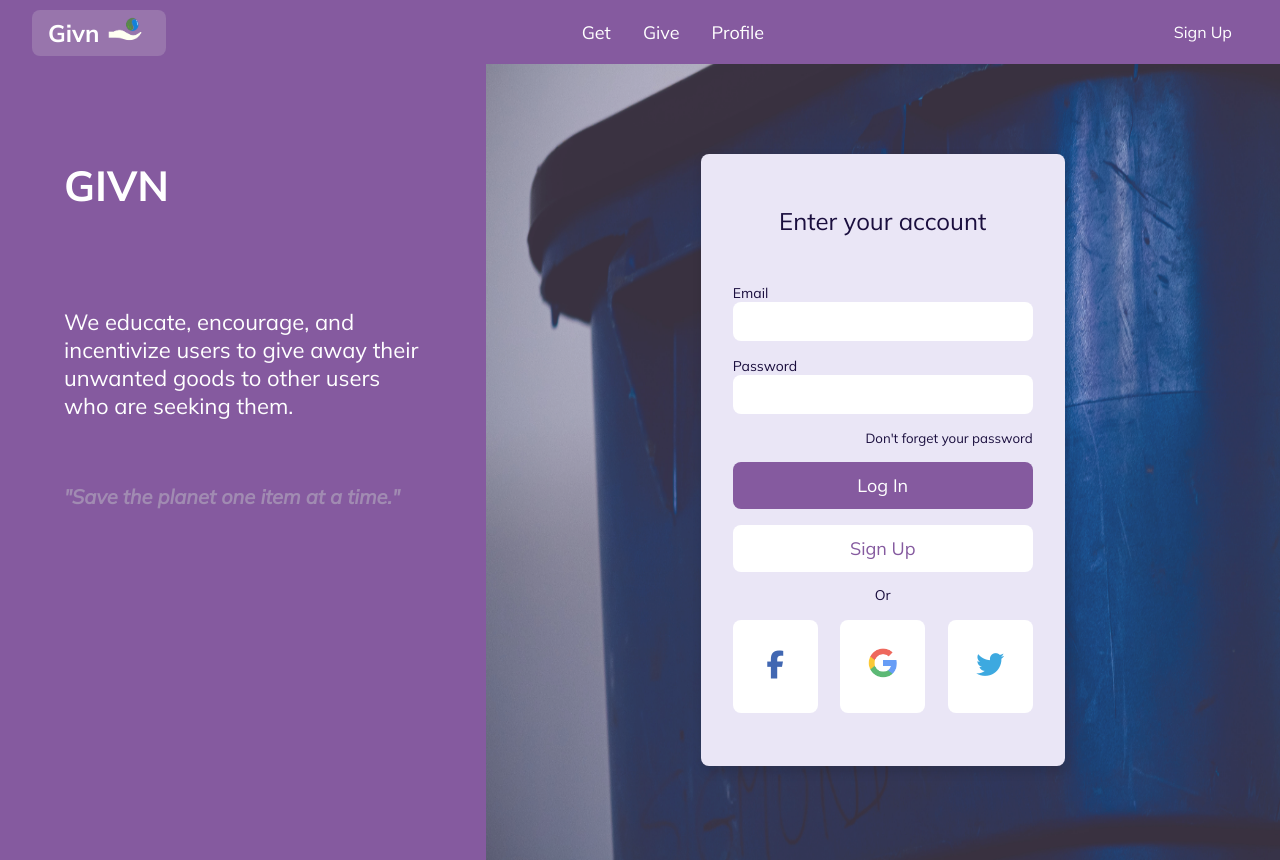
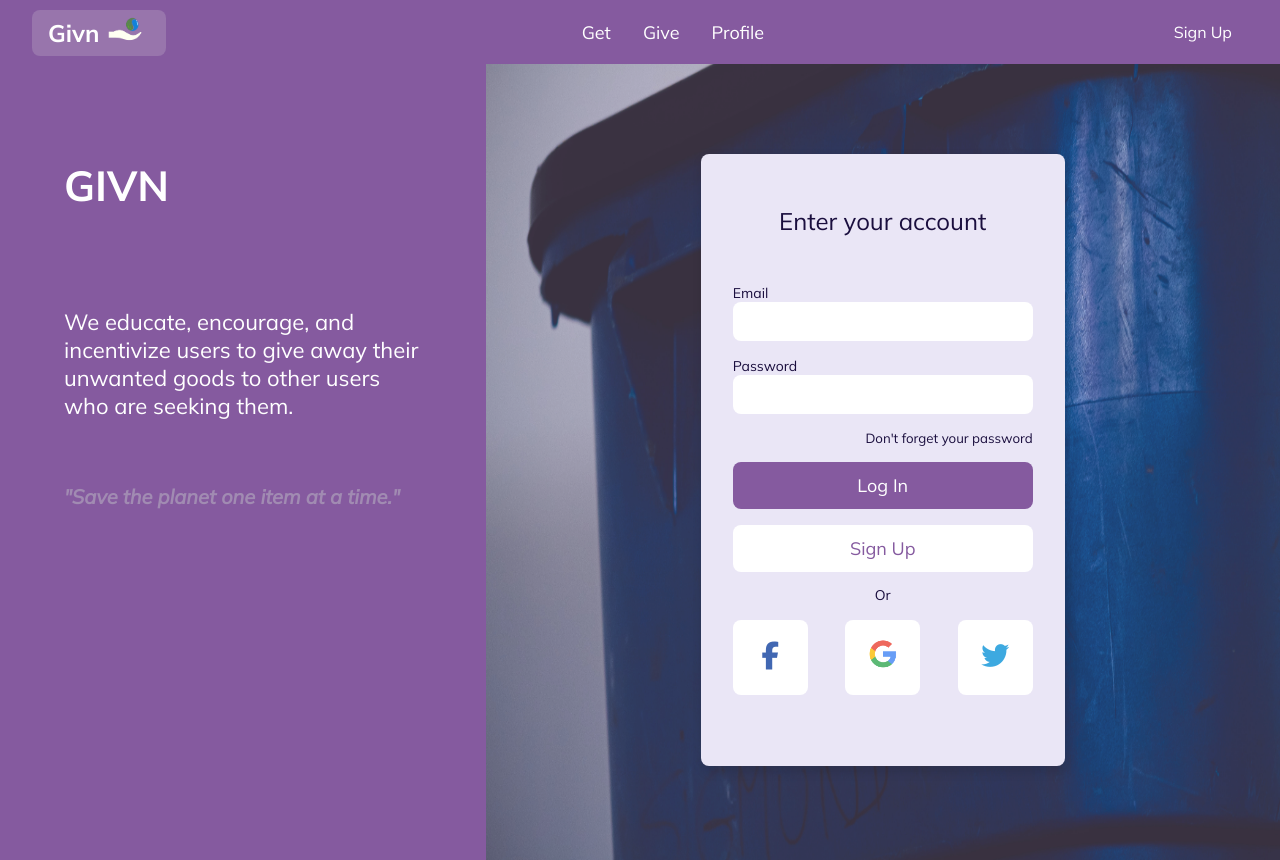
Before and after one commit to AnJuHyppolite/Capstone-Givn, a React (Create React App) app in the folder front-end/: page / in a window 1280 px wide. Built offline with nearby package versions, Linux system fonts and the light colour scheme; no server answers.

Commit message:
home page design fixed

```diff
--- a/front-end/src/Styles/Home.css
+++ b/front-end/src/Styles/Home.css
@@ -75,6 +75,7 @@
     border-radius: 8px;
     outline: none;
     padding: 0.75rem ;
+    color: #1A0E3E;
 }
 
 .login h5 {
@@ -125,21 +126,21 @@
 }
 
 .login div button {
-    padding: 1.5rem;
+    padding: 1rem;
     border: none;
     background-color: #fff;
     border-radius: 8px;
     font-size: 28px;
     cursor: pointer;
-    width: 85px;
+    width: 75px;
 }
 
 .fa-facebook-f {
     color: #4167B2;
 }
 .login div .google {
-    width: 38px;
-    height: 38px;
+    width: 36px;
+    height: 36px;
 }
 
 
```
